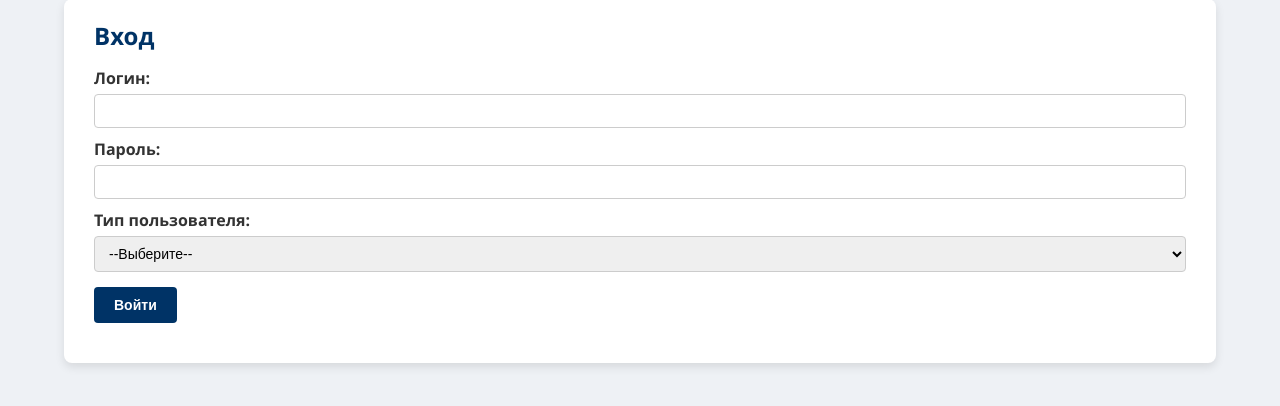
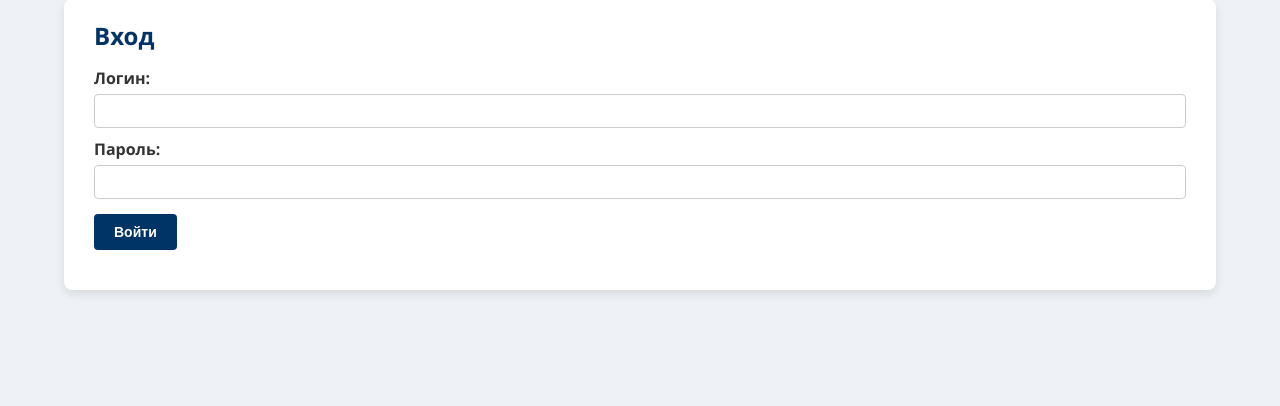
Before and after one commit to nxlak/php-consular-serivce, a PHP site: page /login.php in a window 1280 px wide. Shown: the part 136-542 px from the top of the page. Run offline with PHP 8.4, Linux system fonts and the light colour scheme.

Commit message:
Update login.php

```diff
--- a/consular_service/login.php
+++ b/consular_service/login.php
@@ -7,25 +7,39 @@ $errors = [];
 if ($_SERVER['REQUEST_METHOD'] == 'POST') {
     $username = trim($_POST['username']);
     $password = $_POST['password'];
-    $user_type = $_POST['user_type']; // 'applicant' или 'employee'
 
-    if (empty($username) || empty($password) || empty($user_type)) {
+    if (empty($username) || empty($password)) {
         $errors[] = "Все поля обязательны для заполнения.";
     } else {
-        if ($user_type == 'applicant') {
-            // Поиск в таблице applicants
+        // Проверяем сначала в таблице сотрудников
+        $stmt = $conn->prepare("SELECT id, password FROM employees WHERE username = ?");
+        $stmt->bind_param("s", $username);
+        $stmt->execute();
+        $stmt->store_result();
+
+        if ($stmt->num_rows == 1) {
+            $stmt->bind_result($id, $stored_password);
+            $stmt->fetch();
+            if ($password === $stored_password) { // НЕБЕЗОПАСНО (рекомендуется использовать password_verify)
+                $_SESSION['user_id'] = $id;
+                $_SESSION['username'] = $username;
+                $_SESSION['user_type'] = 'employee';
+                header("Location: employee/employee_dashboard.php");
+                exit();
+            } else {
+                $errors[] = "Неверный пароль.";
+            }
+        } else {
+            // Если не найден в таблице сотрудников, проверяем в таблице заявителей
             $stmt = $conn->prepare("SELECT id, password FROM applicants WHERE username = ?");
             $stmt->bind_param("s", $username);
             $stmt->execute();
             $stmt->store_result();
+
             if ($stmt->num_rows == 1) {
                 $stmt->bind_result($id, $stored_password);
                 $stmt->fetch();
-                // Рекомендация: Используйте password_verify() для проверки хешированных паролей
-                // Пример:
-                // if (password_verify($password, $stored_password)) {
-                if ($password === $stored_password) { // НЕБЕЗОПАСНО
-                    // Успешный вход
+                if ($password === $stored_password) { // НЕБЕЗОПАСНО (рекомендуется использовать password_verify)
                     $_SESSION['user_id'] = $id;
                     $_SESSION['username'] = $username;
                     $_SESSION['user_type'] = 'applicant';
@@ -37,36 +51,8 @@ if ($_SERVER['REQUEST_METHOD'] == 'POST') {
             } else {
                 $errors[] = "Пользователь не найден.";
             }
-            $stmt->close();
-        } elseif ($user_type == 'employee') {
-            // Поиск в таблице employees
-            $stmt = $conn->prepare("SELECT id, password FROM employees WHERE username = ?");
-            $stmt->bind_param("s", $username);
-            $stmt->execute();
-            $stmt->store_result();
-            if ($stmt->num_rows == 1) {
-                $stmt->bind_result($id, $stored_password);
-                $stmt->fetch();
-                // Рекомендация: Используйте password_verify() для проверки хешированных паролей
-                // Пример:
-                // if (password_verify($password, $stored_password)) {
-                if ($password === $stored_password) { // НЕБЕЗОПАСНО
-                    // Успешный вход
-                    $_SESSION['user_id'] = $id;
-                    $_SESSION['username'] = $username;
-                    $_SESSION['user_type'] = 'employee';
-                    header("Location: employee/employee_dashboard.php");
-                    exit();
-                } else {
-                    $errors[] = "Неверный пароль.";
-                }
-            } else {
-                $errors[] = "Сотрудник не найден.";
-            }
-            $stmt->close();
-        } else {
-            $errors[] = "Неверный тип пользователя.";
         }
+        $stmt->close();
     }
 }
 ?>
@@ -103,13 +89,6 @@ if ($_SERVER['REQUEST_METHOD'] == 'POST') {
             <label for="password">Пароль:</label>
             <input type="password" id="password" name="password" required>
 
-            <label for="user_type">Тип пользователя:</label>
-            <select id="user_type" name="user_type" required>
-                <option value="">--Выберите--</option>
-                <option value="applicant">Заявитель</option>
-                <option value="employee">Сотрудник</option>
-            </select>
-
             <input type="submit" value="Войти">
         </form>
     </div>
```
